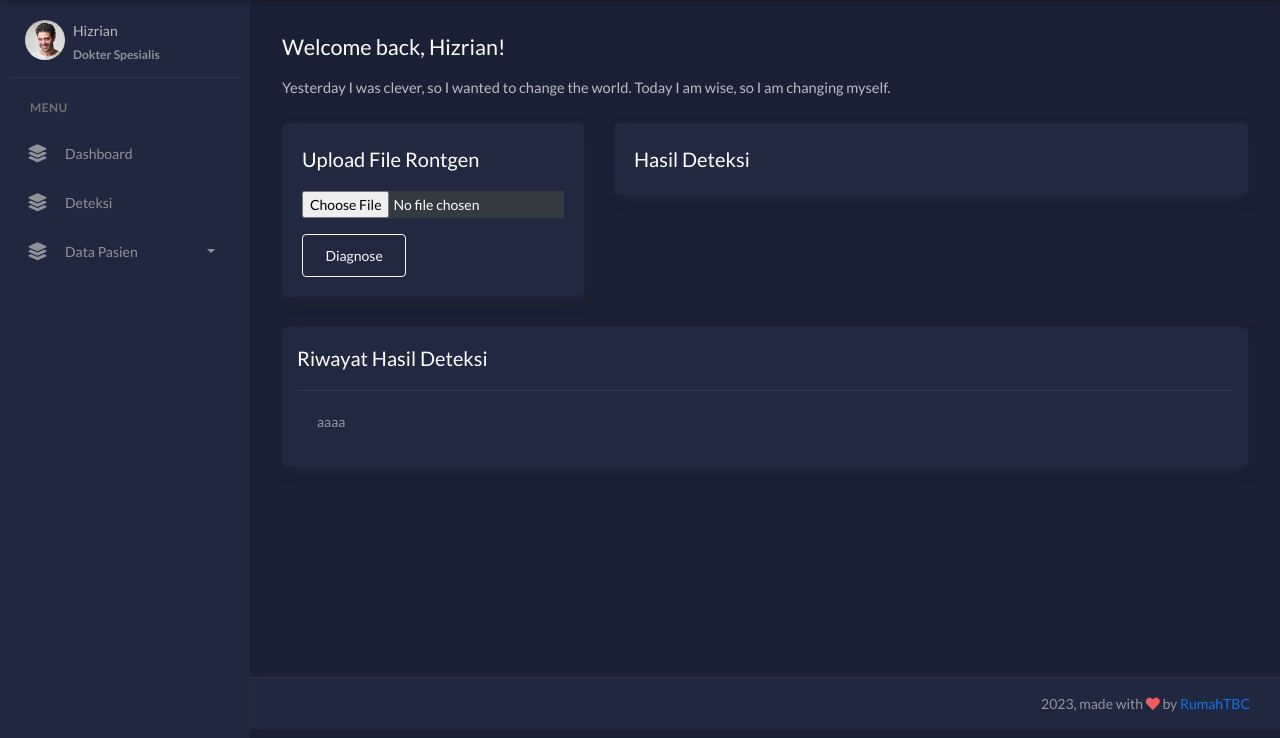
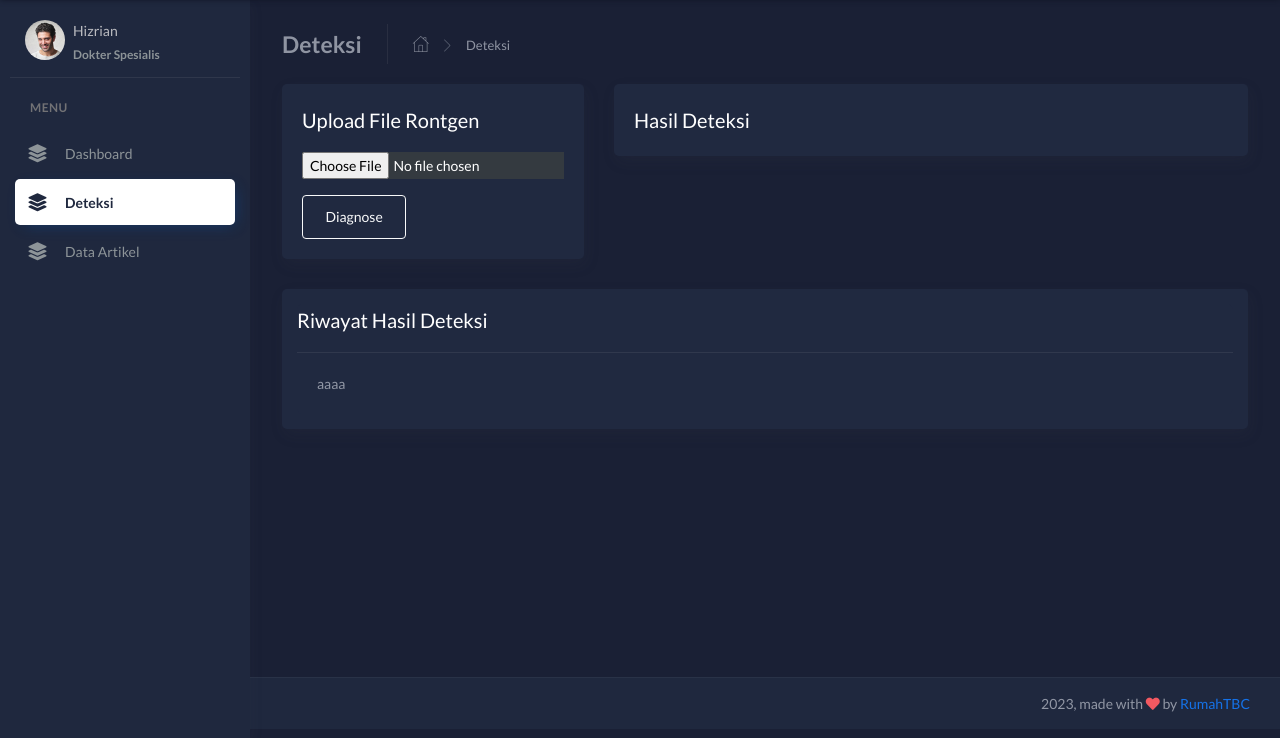
Before and after one commit to Avrians/RumahTBC-Flask_WebApps, a Flask app: page /deteksi in a window 1280 px wide. Shown: the part 62-800 px from the top of the page. Run offline with Flask 3, Linux system fonts and the light colour scheme; some libraries are stand-ins or nearby versions.

Commit message:
[Av][Update banyak]

```diff
--- a/app.py
+++ b/app.py
@@ -74,15 +74,20 @@ def processimg(img):
 def index():
     return render_template("index.html")
 
-# Fungsi route untuk halaman home
+# Fungsi route untuk halaman home dokter
 @app.route('/home')
 def home():
-    return render_template('dashboard_dokter.html')
+    return render_template('dokter_dashboard.html')
 
 # Fungsi route untuk halaman deteksi dokter
 @app.route('/deteksi')
 def deteksi():
-    return render_template('deteksi_dokter.html')
+    return render_template('dokter_deteksi.html')
+
+# Fungsi route untuk halaman artikel dokter
+@app.route('/artikeldokter')
+def artikeldokter():
+    return render_template('dokter_artikel.html')
 
 # Fungsi route untuk halaman tentang user
 @app.route('/tentang')
@@ -94,24 +99,28 @@ def tentang():
 def riwayatuser():
     return render_template('riwayatuser.html')
 
+# Fungsi route untuk halaman artikel kesehatan user
 @app.route('/artikel')
 def artikel():
     return render_template('artikel.html')
 
+# Fungsi route untuk halaman pendaftaran user
 @app.route('/register')
 def register():
     return render_template('register.html')
 
+# Fungsi route untuk halaman login user
 @app.route('/login')
 def login():
     return render_template('login.html')
 
+# Fungsi route untuk halaman  detail artikel
 @app.route('/detailartikel')
 def detailartikel():
     return render_template('detailartikel.html')
 
+
 ### Start API CRUD Artikel Kesehatan
-
 # Route untuk mengambil artikel (API)
 @app.route('/api/artikel', methods=['GET'])
 def get_all_tbc_data():
@@ -178,7 +187,6 @@ def delete_tbc_data(data_id):
     db.session.commit()
 
     return jsonify({'message': 'Data berhasil dihapus!'})
-
 ### Finish API CRUD Artikel Kesehatan
 
 # Fungsi route untuk memproses deteksi TBC dokter
@@ -214,7 +222,7 @@ def upload():
     predicted=classes[result[0]]
     plot_dest = "/".join([target, "result.png"])
 
-    return render_template("hasildeteksi_dokter.html", pred=predicted,pos=pos,neg=neg, filename=filename)
+    return render_template("dokter_hasildeteksi.html", pred=predicted,pos=pos,neg=neg, filename=filename)
 
 if __name__ == '__main__':
     app.run(debug=True)
--- a/templates/hasildeteksi_dokter.html
+++ b/templates/dokter_artikel.html
@@ -1,4 +1,4 @@
-{%extends "deteksi_dokter.html"%}
+{%extends "dokter_dashboard.html"%}
 {%block content%}
 	<section class="section-dark" style="text-align: center;">
 		<br><br>
--- a/templates/deteksi_dokter.html
+++ b/templates/dokter_deteksi.html
@@ -194,24 +194,18 @@
                   <i class="fas fa-layer-group"></i>
                   <p>Dashboard</p>
                 </a>
+              </li>
+              <li class="nav-item active">
                 <a href="/deteksi">
                   <i class="fas fa-layer-group"></i>
                   <p>Deteksi</p>
                 </a>
-                <a data-toggle="collapse" href="#pasien">
+              </li>
+              <li class="nav-item">
+                <a href="/dataartikel">
                   <i class="fas fa-layer-group"></i>
-                  <p>Data Pasien</p>
-                  <span class="caret"></span>
+                  <p>Data Artikel</p>
                 </a>
-                <div class="collapse" id="pasien">
-                  <ul class="nav nav-collapse">
-                    <li>
-                      <a href="#">
-                        <span class="sub-item">Pasien</span>
-                      </a>
-                    </li>
-                  </ul>
-                </div>
               </li>
             </ul>
           </div>
@@ -219,26 +213,49 @@
       </div>
       <!-- End Sidebar -->
 
+      {%block content%}
       <div class="main-panel">
         <div class="content">
           <div class="page-inner">
-            <div class="mt-2 mb-4">
-              <h2 class="text-white pb-2">Welcome back, Hizrian!</h2>
-              <h5 class="text-white op-7 mb-4">
-                Yesterday I was clever, so I wanted to change the world. Today I
-                am wise, so I am changing myself.
-              </h5>
+            <div class="page-header">
+              <h4 class="page-title">Deteksi</h4>
+              <ul class="breadcrumbs">
+                <li class="nav-home">
+                  <a href="#">
+                    <i class="flaticon-home"></i>
+                  </a>
+                </li>
+                <li class="separator">
+                  <i class="flaticon-right-arrow"></i>
+                </li>
+                <li class="nav-item">
+                  <a href="#">Deteksi</a>
+                </li>
+              </ul>
             </div>
-
             <div class="row">
               <div class="col-md-4">
                 <div class="card">
                   <div class="card-body">
                     <h5 class="card-title mb-3">Upload File Rontgen</h5>
-                      <form id="upload-form" action="{{url_for('upload')}}" method="POST" enctype="multipart/form-data">
-                        <input type="file" class="btn-dark form-control-file"  name="file"  accept="image/*">
-                        <input type="submit" class="btn btn-outline-light rounded mt-3" value="Diagnose">
-                      </form>
+                    <form
+                      id="upload-form"
+                      action="{{url_for('upload')}}"
+                      method="POST"
+                      enctype="multipart/form-data"
+                    >
+                      <input
+                        type="file"
+                        class="btn-dark form-control-file"
+                        name="file"
+                        accept="image/*"
+                      />
+                      <input
+                        type="submit"
+                        class="btn btn-outline-light rounded mt-3"
+                        value="Diagnose"
+                      />
+                    </form>
                   </div>
                 </div>
               </div>
@@ -246,7 +263,6 @@
                 <div class="card">
                   <div class="card-body">
                     <h5 class="card-title">Hasil Deteksi</h5>
-                    {%block content%} {%endblock%}
                   </div>
                 </div>
               </div>
@@ -266,6 +282,8 @@
             </div>
           </div>
         </div>
+
+        {%endblock%}
         <footer class="footer">
           <div class="container-fluid">
             <div class="copyright ml-auto">
```
Also changed, not shown: templates/dokter_dashboard.html (renamed from templates/dashboard_dokter.html, +5 -14 lines), templates/dokter_hasildeteksi.html (added, +102 -0 lines), static/xray/file.png, static/xray/processedfile.png.
